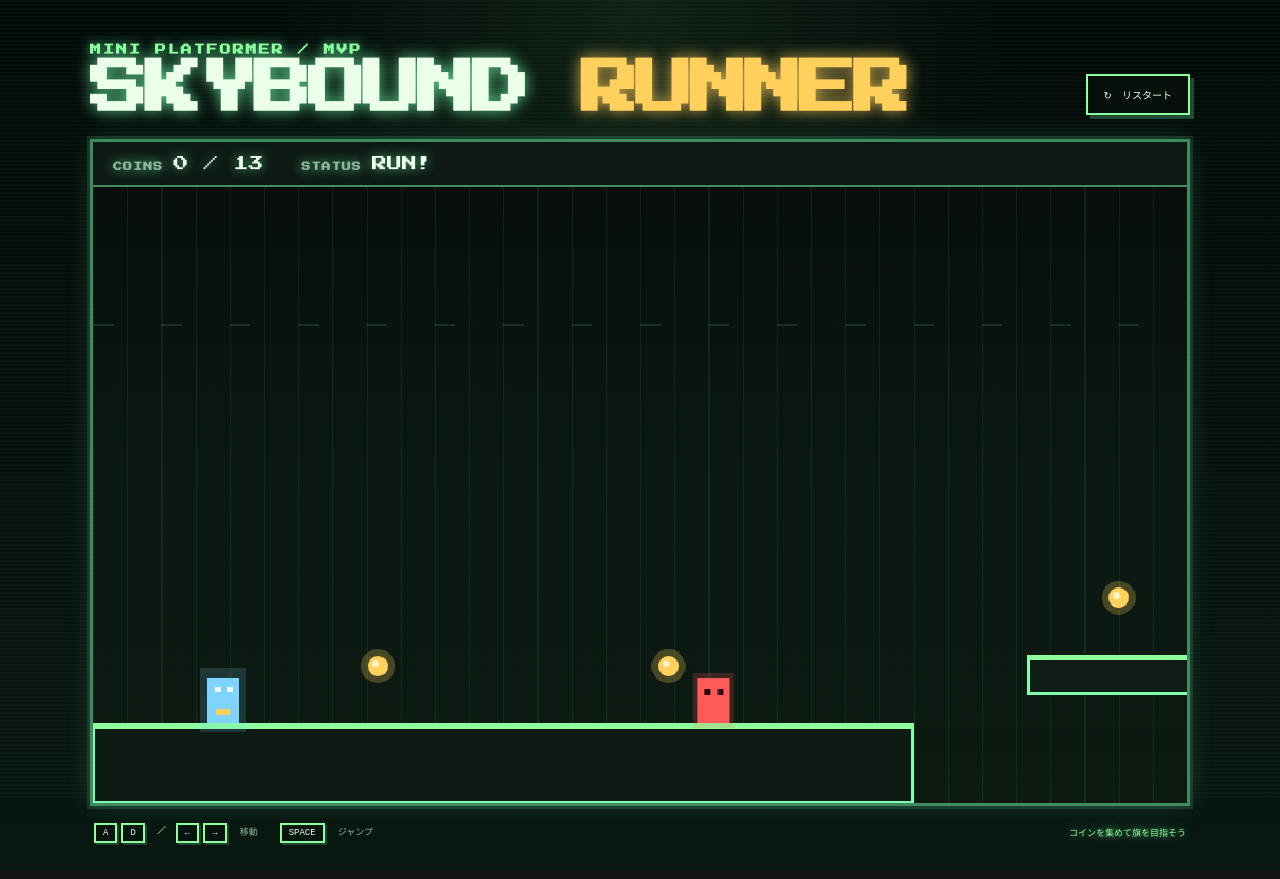
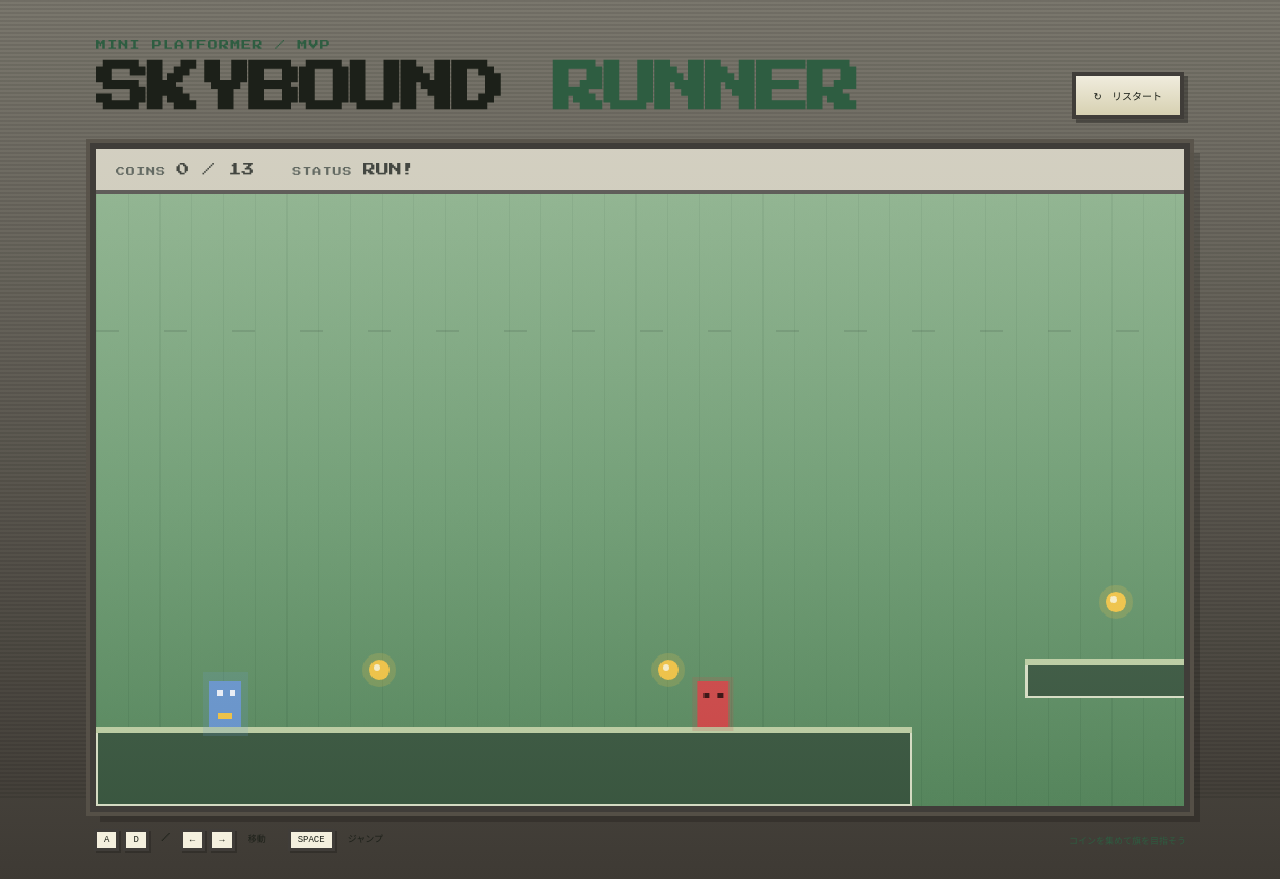
Before and after one commit to kimitan82/my-first-app, a plain HTML site: page index.html in a window 1280 px wide. Drawn offline with Linux system fonts and the light colour scheme.

Commit message:
ファミコン風

```diff
--- a/script.js
+++ b/script.js
@@ -65,14 +65,14 @@ function update() {
 
 function draw() {
     const gradient = ctx.createLinearGradient(0, 0, 0, canvas.height);
-    gradient.addColorStop(0, "#030a07");
-    gradient.addColorStop(0.5, "#091710");
-    gradient.addColorStop(1, "#0c1a12");
+    gradient.addColorStop(0, "#7da77d");
+    gradient.addColorStop(0.5, "#6b9c70");
+    gradient.addColorStop(1, "#5a8c61");
     ctx.fillStyle = gradient;
     ctx.fillRect(0, 0, canvas.width, canvas.height);
 
-    for (let i = 0; i < canvas.width; i += 30) {
-        ctx.fillStyle = "rgba(114, 255, 174, 0.08)";
+    for (let i = 0; i < canvas.width; i += 28) {
+        ctx.fillStyle = "rgba(24, 53, 31, 0.08)";
         ctx.fillRect(i, 0, 1, canvas.height);
     }
 
@@ -80,33 +80,33 @@ function draw() {
     ctx.translate(-cameraX, 0);
 
     for (let i = 0; i < worldWidth; i += 60) {
-        ctx.fillStyle = "rgba(114, 255, 174, 0.12)";
-        ctx.fillRect(i, 120, 18, 2);
+        ctx.fillStyle = "rgba(26, 48, 35, 0.16)";
+        ctx.fillRect(i, 120, 20, 2);
     }
 
     platforms.forEach(p => {
-        ctx.fillStyle = "#0d1b14";
+        ctx.fillStyle = "#3d5b43";
         ctx.fillRect(p.x, p.y, p.w, p.h);
-        ctx.strokeStyle = "#7dffab";
+        ctx.strokeStyle = "#dfe6cc";
         ctx.lineWidth = 2;
         ctx.strokeRect(p.x + 1, p.y + 1, p.w - 2, p.h - 2);
-        ctx.fillStyle = "#8dff9c";
-        ctx.fillRect(p.x, p.y, p.w, 5);
+        ctx.fillStyle = "#c3d5a9";
+        ctx.fillRect(p.x, p.y, p.w, 6);
     });
 
     coins.forEach(c => {
         if (!c.taken) {
             ctx.save();
             ctx.translate(c.x, c.y);
-            ctx.fillStyle = "rgba(255, 209, 92, 0.25)";
+            ctx.fillStyle = "rgba(247, 201, 72, 0.2)";
             ctx.beginPath();
             ctx.arc(0, 0, 15, 0, Math.PI * 2);
             ctx.fill();
-            ctx.fillStyle = "#ffd15c";
+            ctx.fillStyle = "#f7c948";
             ctx.beginPath();
             ctx.arc(0, 0, 9, 0, Math.PI * 2);
             ctx.fill();
-            ctx.fillStyle = "#fff4c6";
+            ctx.fillStyle = "#fff5cc";
             ctx.beginPath();
             ctx.arc(-2, -2, 3, 0, Math.PI * 2);
             ctx.fill();
@@ -115,32 +115,32 @@ function draw() {
     });
 
     enemies.forEach(e => {
-        ctx.fillStyle = "rgba(255, 90, 90, 0.2)";
+        ctx.fillStyle = "rgba(211, 75, 75, 0.18)";
         ctx.fillRect(e.x - 4, e.y - 4, e.w + 8, e.h + 8);
-        ctx.fillStyle = "#ff5a5a";
+        ctx.fillStyle = "#d34b4b";
         ctx.fillRect(e.x, e.y, e.w, e.h);
-        ctx.fillStyle = "#2c0909";
+        ctx.fillStyle = "#3a1212";
         ctx.fillRect(e.x + 6, e.y + 10, 5, 5);
         ctx.fillRect(e.x + 18, e.y + 10, 5, 5);
     });
 
-    ctx.fillStyle = "#8dff9c";
+    ctx.fillStyle = "#b5d36b";
     ctx.fillRect(4010, 270, 6, 200);
-    ctx.fillStyle = "#ffd15c";
+    ctx.fillStyle = "#f7c948";
     ctx.beginPath();
     ctx.moveTo(4016, 275);
     ctx.lineTo(4093, 295);
     ctx.lineTo(4016, 315);
     ctx.fill();
 
-    ctx.fillStyle = "rgba(125, 211, 255, 0.16)";
+    ctx.fillStyle = "rgba(108, 154, 211, 0.18)";
     ctx.fillRect(player.x - 6, player.y - 8, player.w + 12, player.h + 16);
-    ctx.fillStyle = "#7fd3ff";
+    ctx.fillStyle = "#6c9ad3";
     ctx.fillRect(player.x, player.y, player.w, player.h);
-    ctx.fillStyle = "#ebfaff";
+    ctx.fillStyle = "#f3f7ff";
     ctx.fillRect(player.x + 7, player.y + 8, 5, 5);
     ctx.fillRect(player.x + 18, player.y + 8, 5, 5);
-    ctx.fillStyle = "#ffd15c";
+    ctx.fillStyle = "#f7c948";
     ctx.fillRect(player.x + 8, player.y + 28, 12, 5);
 
     ctx.restore();
--- a/style.css
+++ b/style.css
@@ -1,18 +1,23 @@
-@import url('https://fonts.googleapis.com/css2?family=Press+Start+2P&family=Space+Grotesk:wght@400;500;700&display=swap');
+@import url('https://fonts.googleapis.com/css2?family=Press+Start+2P&display=swap');
 
 :root {
     color-scheme: dark;
-    --bg: #07110d;
-    --bg2: #0d1a16;
-    --panel: rgba(13, 23, 19, 0.88);
-    --line: rgba(114, 255, 174, 0.5);
-    --ink: #eafeea;
-    --muted: #8bb89d;
-    --primary: #8dff9c;
-    --primary-strong: #63ff7d;
-    --accent: #ffd15c;
-    --danger: #ff5a5a;
-    --blue: #7fd3ff;
+    --bg-top: #7a776d;
+    --bg-bottom: #3e3a34;
+    --console: #c7c3ae;
+    --console-dark: #53504c;
+    --panel: #d6d1bf;
+    --panel-dark: #8b8a83;
+    --screen: #92b69c;
+    --screen-dark: #3a5a4a;
+    --line: #403d39;
+    --ink: #1c2019;
+    --muted: #434b42;
+    --primary: #4f7d5d;
+    --primary-strong: #2e5d41;
+    --accent: #f7c948;
+    --danger: #d34b4b;
+    --blue: #6c9ad3;
 }
 
 * { box-sizing: border-box; }
@@ -20,11 +25,9 @@
 body {
     min-height: 100vh;
     margin: 0;
-    background:
-        radial-gradient(circle at 50% 0%, rgba(141, 255, 156, 0.09), transparent 34%),
-        linear-gradient(180deg, #020a07 0%, #091711 100%);
+    background: linear-gradient(180deg, var(--bg-top) 0%, var(--bg-bottom) 100%);
     color: var(--ink);
-    font-family: "Space Grotesk", system-ui, sans-serif;
+    font-family: "Press Start 2P", monospace;
 }
 
 body::before {
@@ -34,8 +37,8 @@ body::before {
     content: "";
     background: repeating-linear-gradient(
         to bottom,
-        rgba(255,255,255,0.03),
-        rgba(255,255,255,0.03) 1px,
+        rgba(0,0,0,0.08),
+        rgba(0,0,0,0.08) 2px,
         transparent 2px,
         transparent 4px
     );
@@ -45,7 +48,7 @@ body::before {
 .game-shell {
     width: min(1100px, 94vw);
     margin: 0 auto;
-    padding: 44px 0 28px;
+    padding: 40px 0 28px;
 }
 
 .game-header {
@@ -54,69 +57,64 @@ body::before {
     justify-content: space-between;
     gap: 20px;
     margin-bottom: 24px;
+    padding: 0 6px;
 }
 
 .eyebrow, .hud span, .message-kicker {
-    color: var(--primary);
-    font-size: 11px;
-    letter-spacing: .18em;
-    font-weight: 700;
+    color: var(--primary-strong);
+    font-size: 10px;
+    letter-spacing: 0.12em;
     text-transform: uppercase;
-    text-shadow: 0 0 12px rgba(114, 255, 174, 0.8);
 }
 
 .eyebrow {
-    margin: 0 0 8px;
-    font-family: "Press Start 2P", monospace;
+    margin: 0 0 10px;
 }
 
 h1 {
     margin: 0;
-    font-size: clamp(30px, 6vw, 58px);
-    line-height: .9;
-    letter-spacing: -.06em;
-    font-family: "Press Start 2P", monospace;
-    text-shadow: 0 0 16px rgba(114, 255, 174, 0.8);
+    font-size: clamp(28px, 5vw, 54px);
+    line-height: 1.1;
+    letter-spacing: -0.06em;
+    color: var(--ink);
 }
 
 h1 span {
-    color: var(--accent);
-    text-shadow: 0 0 16px rgba(255, 209, 92, 0.8);
+    color: var(--primary-strong);
 }
 
 .restart-button, #messageButton {
-    border: 2px solid var(--primary);
+    border: 4px solid var(--line);
     border-radius: 0;
-    background: rgba(7, 17, 13, 0.9);
+    background: linear-gradient(180deg, #f0ecdd, #d7d1b2);
     color: var(--ink);
-    padding: 11px 16px;
+    padding: 12px 18px;
     font: inherit;
     cursor: pointer;
-    font-family: "Press Start 2P", monospace;
     font-size: 10px;
-    box-shadow: 4px 4px 0 rgba(114,255,174,0.25);
-    transition: transform .12s ease, box-shadow .12s ease;
+    box-shadow: 4px 4px 0 rgba(0,0,0,0.3);
+    transition: transform 0.12s ease, box-shadow 0.12s ease;
 }
 
 .restart-button:hover, #messageButton:hover {
     transform: translate(-2px, -2px);
-    box-shadow: 6px 6px 0 rgba(114,255,174,0.3);
+    box-shadow: 6px 6px 0 rgba(0,0,0,0.3);
 }
 
 .game-card {
     position: relative;
     overflow: hidden;
-    border: 3px solid var(--line);
+    border: 6px solid var(--line);
     border-radius: 0;
-    background: var(--panel);
-    box-shadow: 0 0 0 3px rgba(114,255,174,0.12), 0 0 24px rgba(114,255,174,0.14);
+    background: var(--console);
+    box-shadow: 0 0 0 4px rgba(88, 83, 74, 0.9), 10px 10px 0 rgba(0,0,0,0.18);
 }
 
 .game-card::before {
     content: "";
     position: absolute;
     inset: 0;
-    background: linear-gradient(rgba(255,255,255,0.02), rgba(255,255,255,0));
+    background: linear-gradient(180deg, rgba(255,255,255,0.18), rgba(0,0,0,0.05));
     pointer-events: none;
 }
 
@@ -124,8 +122,8 @@ h1 span {
     display: flex;
     gap: 38px;
     padding: 14px 20px;
-    border-bottom: 2px solid var(--line);
-    background: rgba(9, 22, 16, 0.9);
+    border-bottom: 4px solid var(--line);
+    background: #c9c5b3;
 }
 
 .hud div {
@@ -136,16 +134,12 @@ h1 span {
 
 .hud span {
     color: var(--muted);
-    letter-spacing: .12em;
-    font-family: "Press Start 2P", monospace;
     font-size: 9px;
 }
 
 .hud strong {
-    font-size: 15px;
+    font-size: 13px;
     color: var(--ink);
-    text-shadow: 0 0 12px rgba(114,255,174,0.7);
-    font-family: "Press Start 2P", monospace;
     font-weight: 400;
 }
 
@@ -154,7 +148,7 @@ canvas {
     width: 100%;
     height: auto;
     image-rendering: pixelated;
-    background: linear-gradient(180deg, #050b09 0%, #0b190f 100%);
+    background: linear-gradient(180deg, #6f9d7d 0%, #7ca57f 100%);
 }
 
 .game-message {
@@ -163,7 +157,7 @@ canvas {
     display: grid;
     place-content: center;
     text-align: center;
-    background: rgba(5, 10, 8, 0.8);
+    background: rgba(30, 39, 34, 0.7);
     z-index: 2;
 }
 
@@ -171,29 +165,27 @@ canvas {
 
 .message-kicker {
     margin: 0 0 10px;
-    font-family: "Press Start 2P", monospace;
+    color: #f5f1d6;
     font-size: 9px;
 }
 
 .game-message h2 {
     margin: 0 0 8px;
-    font-size: clamp(28px, 5vw, 48px);
-    letter-spacing: -.04em;
-    font-family: "Press Start 2P", monospace;
-    text-shadow: 0 0 18px rgba(114,255,174,0.7);
+    font-size: clamp(22px, 4vw, 42px);
+    letter-spacing: -0.04em;
+    color: #f5f1d6;
 }
 
 .game-message p:not(.message-kicker) {
     margin: 0 0 22px;
-    color: var(--muted);
-    font-family: "Space Grotesk", sans-serif;
+    color: #d7ddc8;
+    font-size: 12px;
 }
 
 #messageButton {
-    background: var(--primary);
-    color: #041008;
-    border-color: var(--primary);
-    box-shadow: 5px 5px 0 rgba(0,0,0,0.4);
+    background: linear-gradient(180deg, #f5d87a, #d4aa31);
+    border-color: #6b4d12;
+    color: #31210a;
 }
 
 .controls {
@@ -201,9 +193,7 @@ canvas {
     gap: 22px;
     align-items: center;
     padding: 17px 4px 0;
-    color: var(--muted);
-    font-size: 13px;
-    font-family: "Press Start 2P", monospace;
+    color: var(--ink);
     font-size: 9px;
 }
 
@@ -211,17 +201,16 @@ kbd {
     display: inline-block;
     margin-right: 4px;
     padding: 3px 7px;
-    border: 2px solid var(--primary);
-    background: rgba(9, 22, 16, 0.8);
+    border: 3px solid var(--line);
+    background: #f4f0de;
     color: var(--ink);
     font-size: 9px;
-    box-shadow: 2px 2px 0 rgba(114,255,174,0.2);
+    box-shadow: 2px 2px 0 rgba(0,0,0,0.2);
 }
 
 .tip {
     margin-left: auto;
-    color: var(--primary);
-    text-shadow: 0 0 10px rgba(114,255,174,0.8);
+    color: var(--primary-strong);
 }
 
 @media (max-width: 650px) {
```
